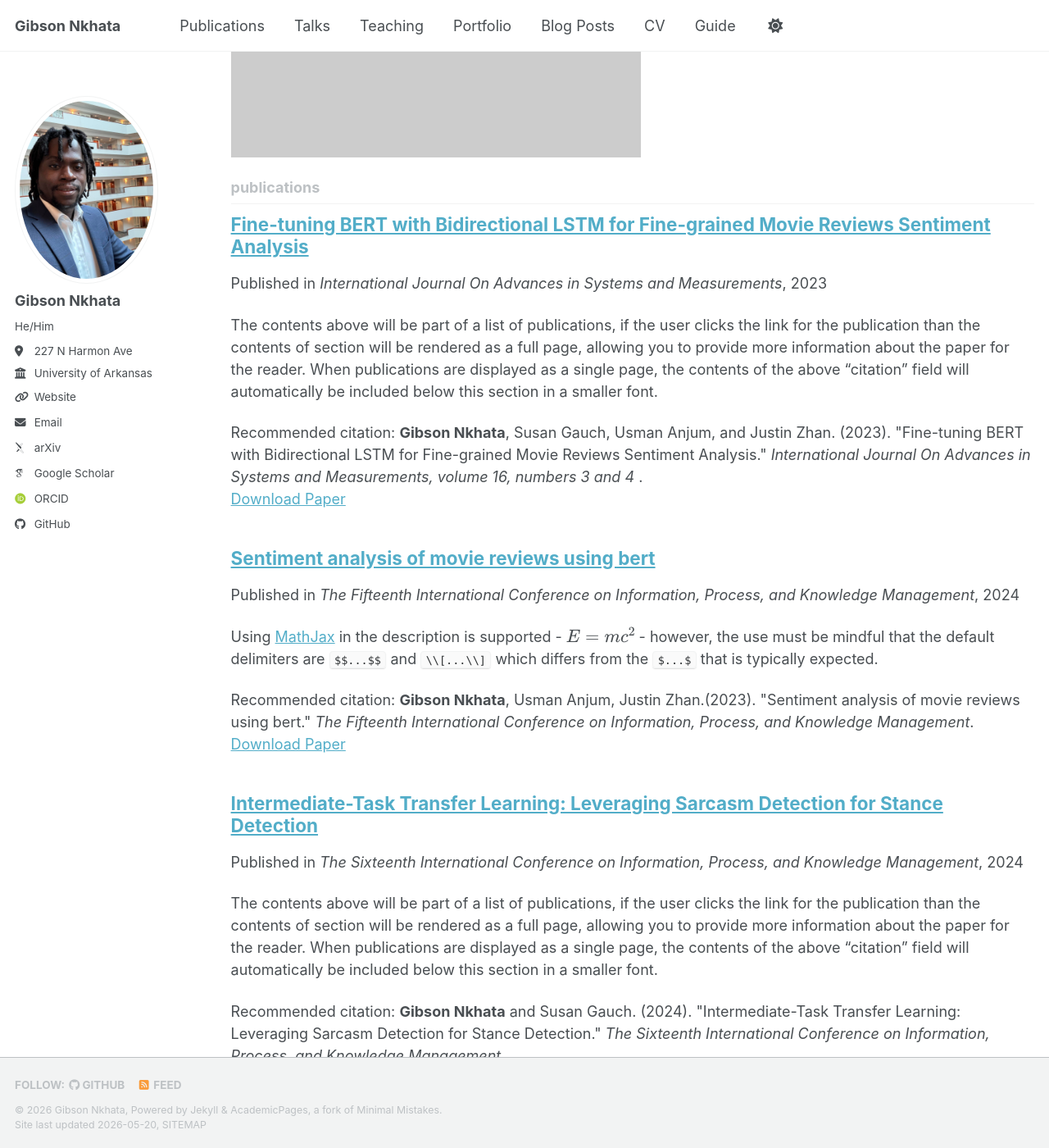
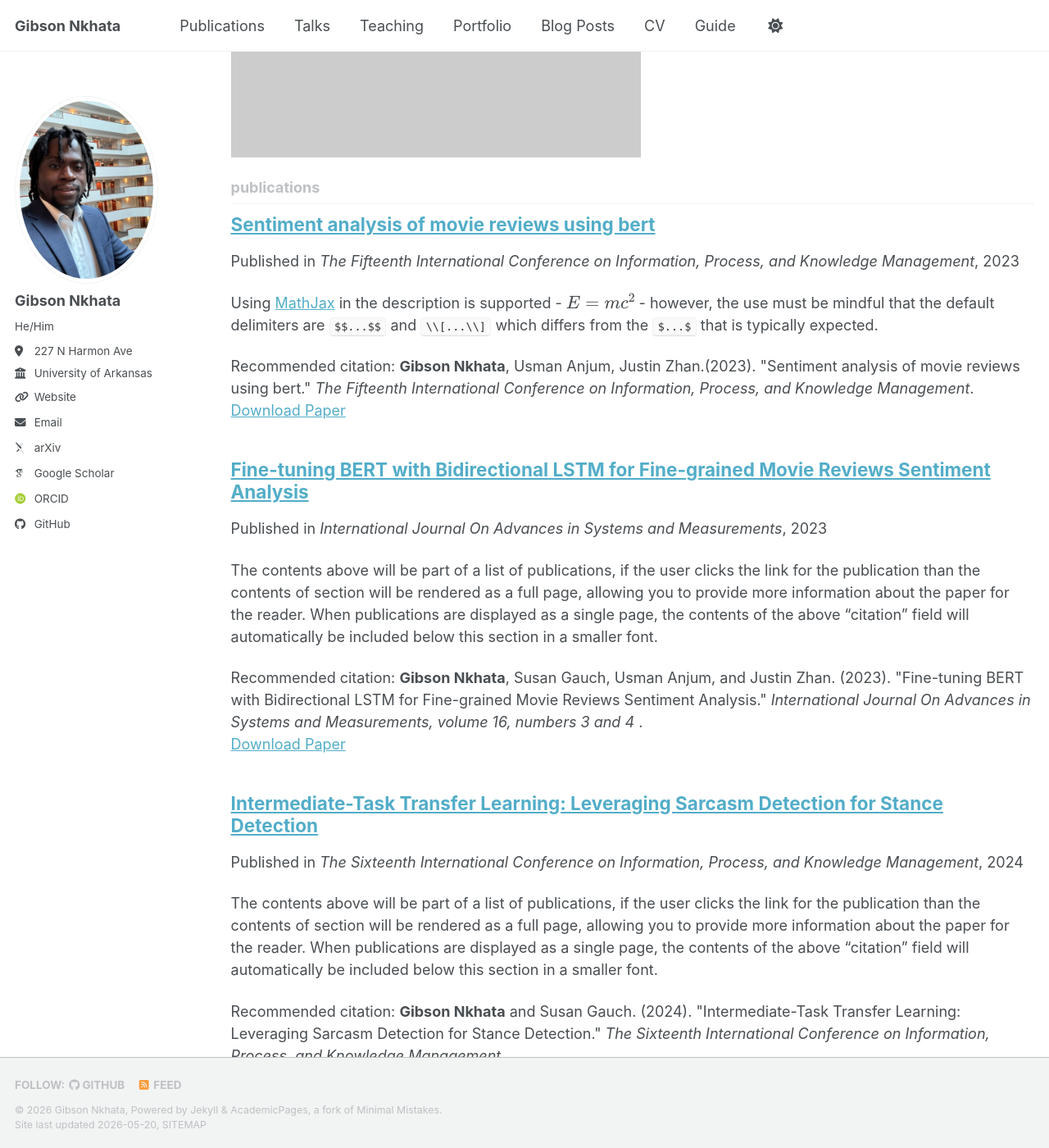
Before and after one commit to gnkhata/gnkhata.github.io, a Jekyll site: the page built from _pages/collection-archive.html, in a window 1280 px wide and 1400 px high, scrolled down 893 px. Shown: the whole window at 82% size. Built offline with Jekyll 4.4.1, drawn with Linux system fonts in a browser that asks for light colours; some web fonts are replaced; a script bundle is joined from its source files by our own code; library files that are not in the unit come from our copies.

Commit message:
Update 2025-06-08-paper-title-number-5.md

```diff
--- a/_publications/2025-06-08-paper-title-number-5.md
+++ b/_publications/2025-06-08-paper-title-number-5.md
@@ -4,7 +4,7 @@ collection: publications
 category: conferences
 permalink: /publication/2024-02-17-Sentiment analysis of movie reviews using bert-4
 excerpt: #'This paper is about a famous math equation, $$E=mc^2$$'
-date: 2024-02-17
+date: 2023-04-14
 venue: 'The Fifteenth International Conference on Information, Process, and Knowledge Management'
 paperurl: 'https://www.thinkmind.org/library/eKNOW/eKNOW_2023/eknow_2023_2_30_60011.html'
 citation: '<b>Gibson Nkhata</b>, Usman Anjum, Justin Zhan.(2023). &quot;Sentiment analysis of movie reviews using bert.&quot; <i>The Fifteenth International Conference on Information, Process, and Knowledge Management</i>.'
```
